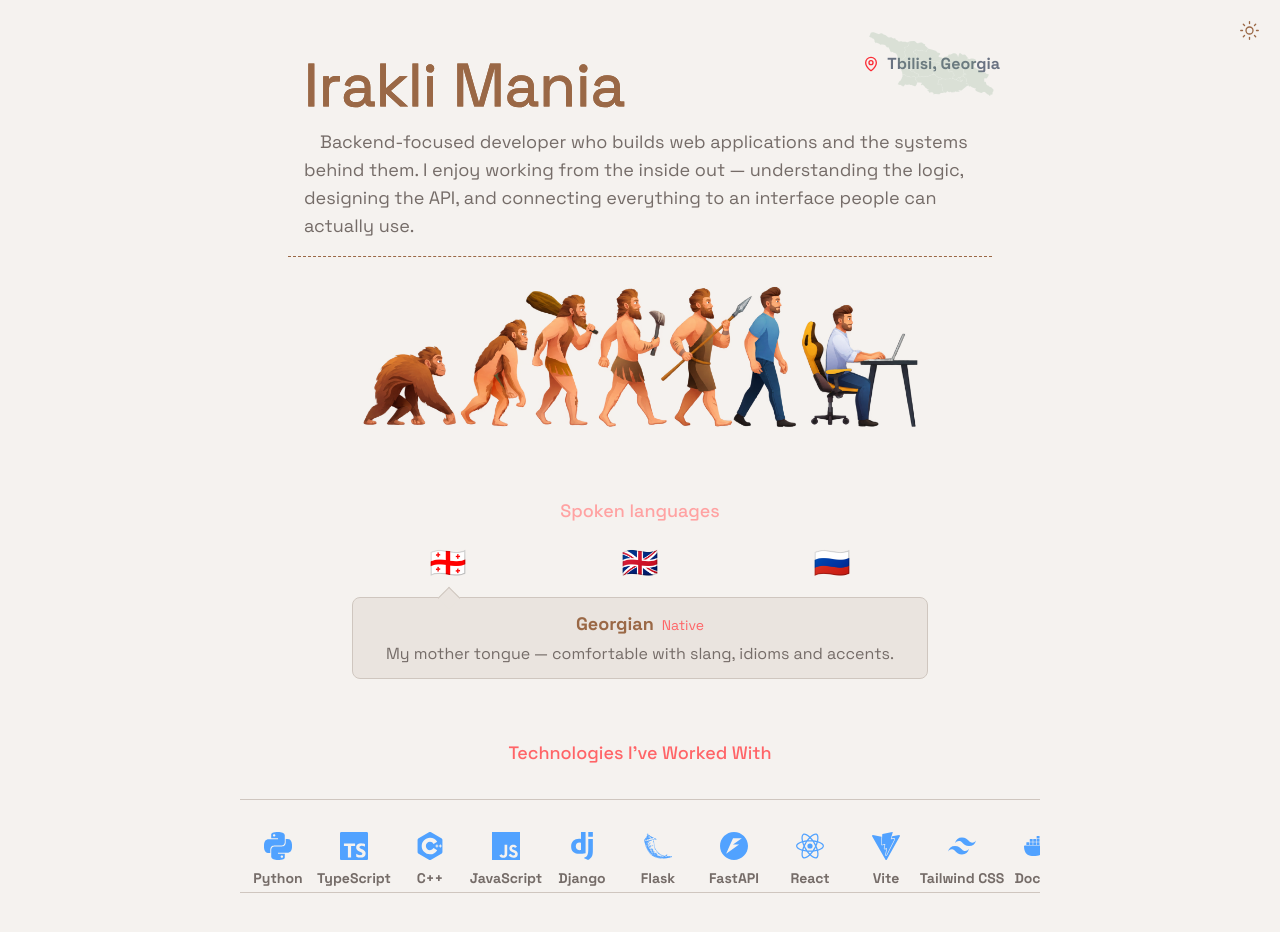
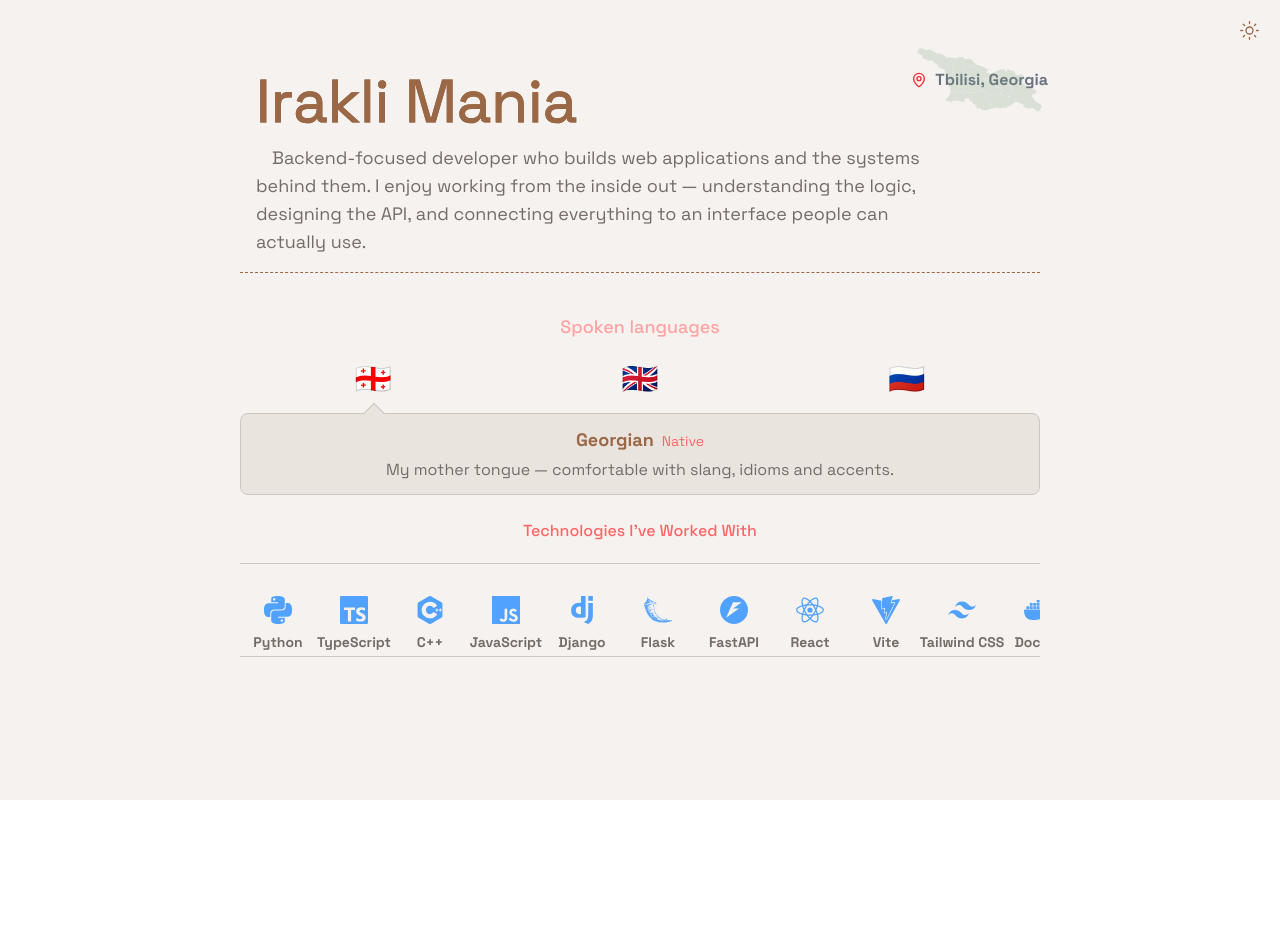
Before and after one commit to ikamania/mani-portfolio, a React (Vite) app in the folder portfolio/: page /#/ in a window 1280 px wide. After the commit the page ends 800 px from the top, so only its background shows below. Built offline with nearby package versions, Linux system fonts and the light colour scheme.

Commit message:
style: tighten section spacing and widths
- remove human-evolution image

```diff
--- a/portfolio/src/components/Hero.tsx
+++ b/portfolio/src/components/Hero.tsx
@@ -6,7 +6,7 @@ const nameLetters = name.split("")
 
 const Hero = () => {
   return (
-    <div className="border-b border-dashed border-accent p-4">
+    <div className="w-full border-b border-dashed border-accent pt-8 p-4">
       <div className="relative">
         <h1
           className="
--- a/portfolio/src/components/Languages.tsx
+++ b/portfolio/src/components/Languages.tsx
@@ -29,7 +29,7 @@ function Languages() {
   const { name, level, description } = languages[active]
 
   return (
-    <section className="mt-12 flex w-full max-w-xl animate-fade-left flex-col items-center">
+    <section className="mt-3 sm:mt-10 flex w-full animate-fade-left flex-col items-center">
       <h1 className="mb-5 text-lg font-medium text-red-300">Spoken languages</h1>
 
       <div className="grid w-full grid-cols-3 place-items-center text-3xl">
--- a/portfolio/src/components/Skills.tsx
+++ b/portfolio/src/components/Skills.tsx
@@ -136,8 +136,8 @@ function Skills() {
   }
 
   return (
-    <section className="mt-15 w-[95%] sm:max-w-[50rem] animate-fade-right">
-      <h1 className="w-full text-center text-lg font-medium text-red-400">
+    <section className="mt-6 w-full animate-fade-right">
+      <h1 className="w-full text-center font-medium text-red-400">
         Technologies I've Worked With
       </h1>
 
@@ -149,7 +149,7 @@ function Skills() {
         onPointerCancel={handlePointerUp}
         onWheel={handleWheel}
         className={`
-          relative mt-8 overflow-hidden
+          relative mt-5 overflow-hidden
           border-y border-border py-8
           select-none touch-pan-y
           ${dragging ? "cursor-grabbing" : "cursor-grab"}
--- a/portfolio/src/pages/Home.tsx
+++ b/portfolio/src/pages/Home.tsx
@@ -1,21 +1,14 @@
-import Navigation from "../components/Navigation"
 import ThemeToggle from "../components/ThemeToggle"
 import Hero from "../components/Hero"
 import Skills from "../components/Skills"
 import Languages from "../components/Languages"
-import humanEvolution from "../assets/human-evolution.png"
 
 function Home() {
   return (
     <main className="bg-background w-full min-h-dvh p-5 sm:p-10 font-grotesk">
-      <section className="flex flex-col items-center">
+      <section className="mx-auto flex w-full max-w-[50rem] flex-col items-center">
         <ThemeToggle />
         <Hero />
-        <img
-          src={humanEvolution}
-          alt="Human Evolution"
-          className="sm:max-w-xl h-auto mx-auto block bg-transparent animate-fade-up"
-        />
         <Languages />
         <Skills />
       </section>
```
